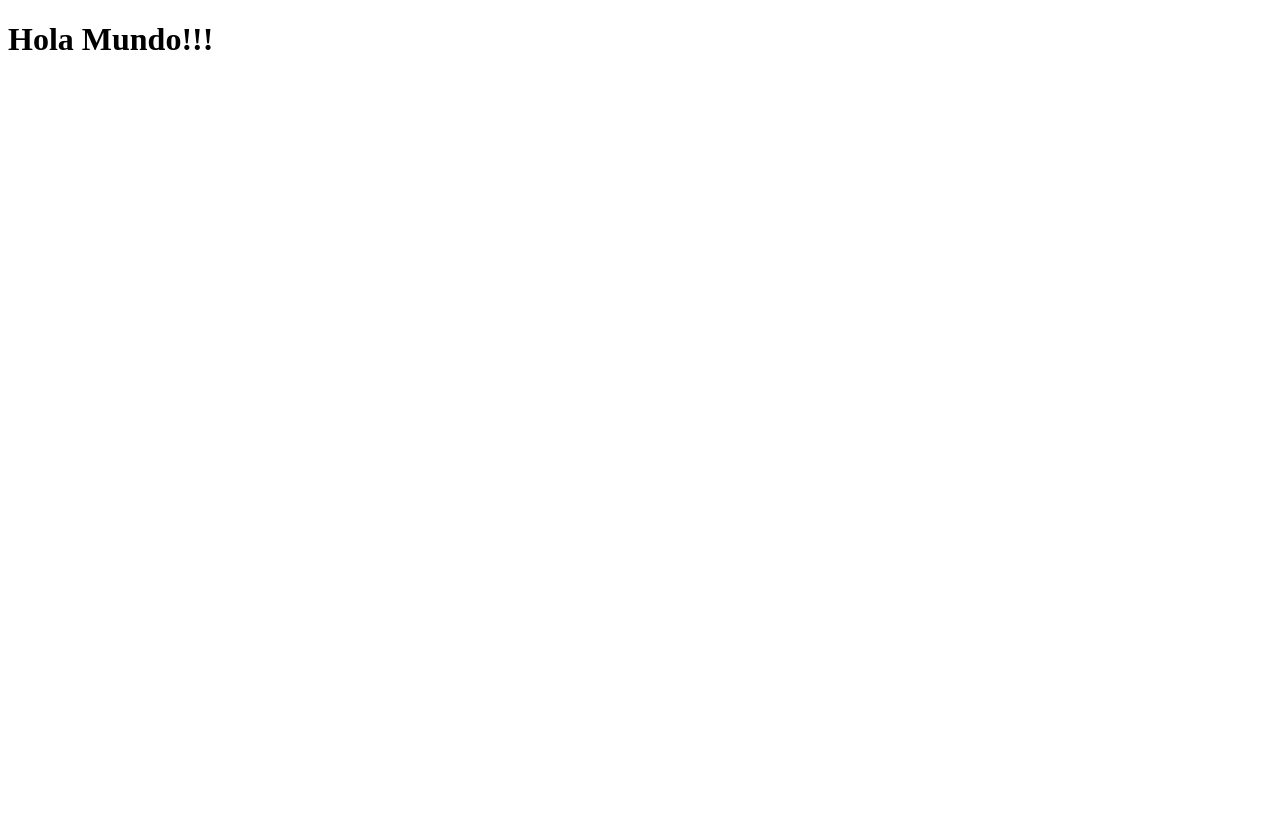
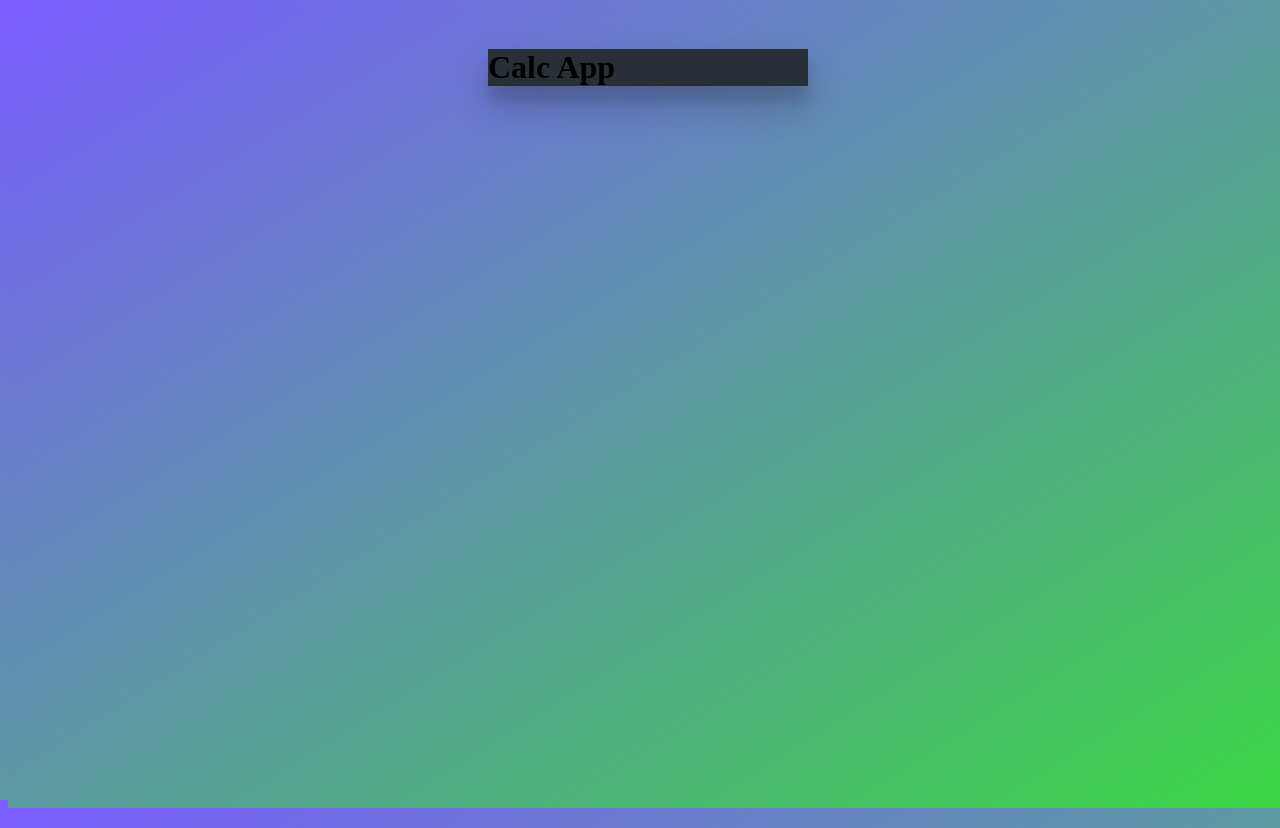
Before and after one commit to Leomiguel19/calculadora, a React (Create React App) app: page / in a window 1280 px wide. Before the commit the page ends 800 px from the top, so only its background shows below. Built offline with nearby package versions, Linux system fonts and the light colour scheme.

Commit message:
Utilización de className

```diff
--- /dev/null
+++ b/src/App.css
@@ -0,0 +1,23 @@
+html,
+body {
+  position: relative;
+  width: 100%;
+  height: 100%;
+  background-image: linear-gradient(to bottom right, #7a5cff 0%, #3cd644 100%);
+  background-repeat: no-repeat;
+  background-attachment: fixed;
+}
+
+body {
+  padding-top: 20px;
+  user-select: none;
+}
+
+.react-calculator {
+    position: relative;
+    margin: 0 auto;
+    width: 320px;
+    background-color: #292f36;
+    box-shadow: 0 19px 38px rgba(19, 19, 19, .24),
+  0 15px 12px rgba(19, 19, 19, .12);
+  }
--- a/src/App.jsx
+++ b/src/App.jsx
@@ -1,9 +1,13 @@
 import React from 'react'
+import './App.css'
 
 // Función flecha o Arrow Function
 const App = () => {
   // Lo que ejecuta la función
-  return <h1> Hola Mundo!!! </h1>
+  return (
+  <div className="react-calculator">
+    <h1> Calc App </h1>
+  </div>)
 }
 // Exportación
 export default App;
```
